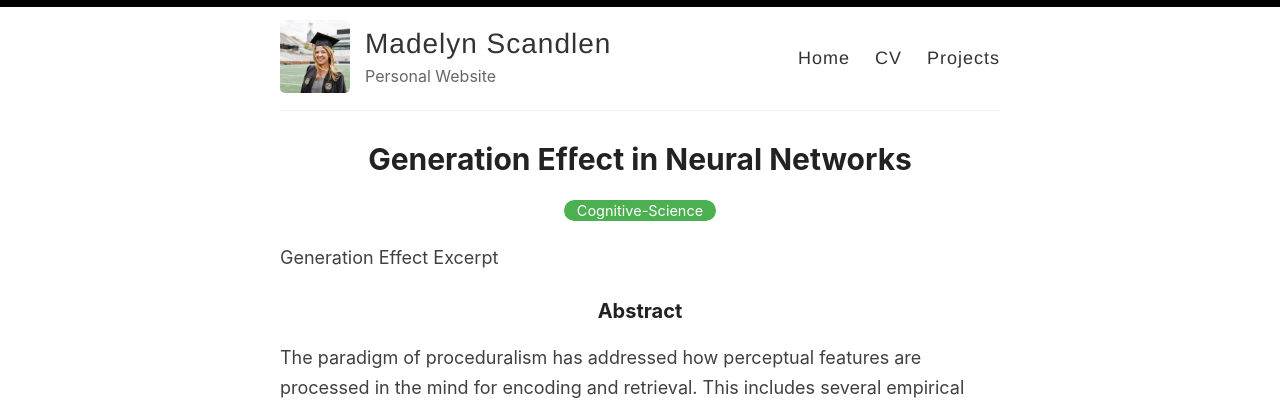
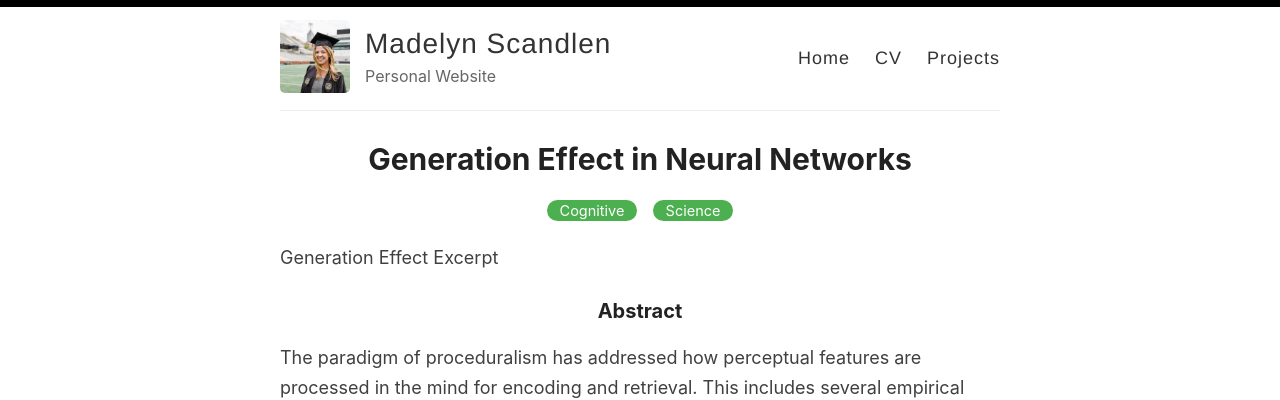
Before and after one commit to mscandlen/mscandlen, a Jekyll site: the page built from _posts/2022-12-01-Generation-Effect.md, in a window 1280 px wide. Shown: the top 400 px of the page. Built offline with Jekyll 4.4.1, drawn with Linux system fonts in a browser that asks for light colours.

```diff
--- a/_posts/2022-12-01-Generation-Effect.md
+++ b/_posts/2022-12-01-Generation-Effect.md
@@ -1,7 +1,7 @@
 ---
 layout: post
 title: Generation Effect in Neural Networks
-categories: Cognitive-Science
+categories: "Cognitive Science"
 ---
 
 Generation Effect Excerpt
```
